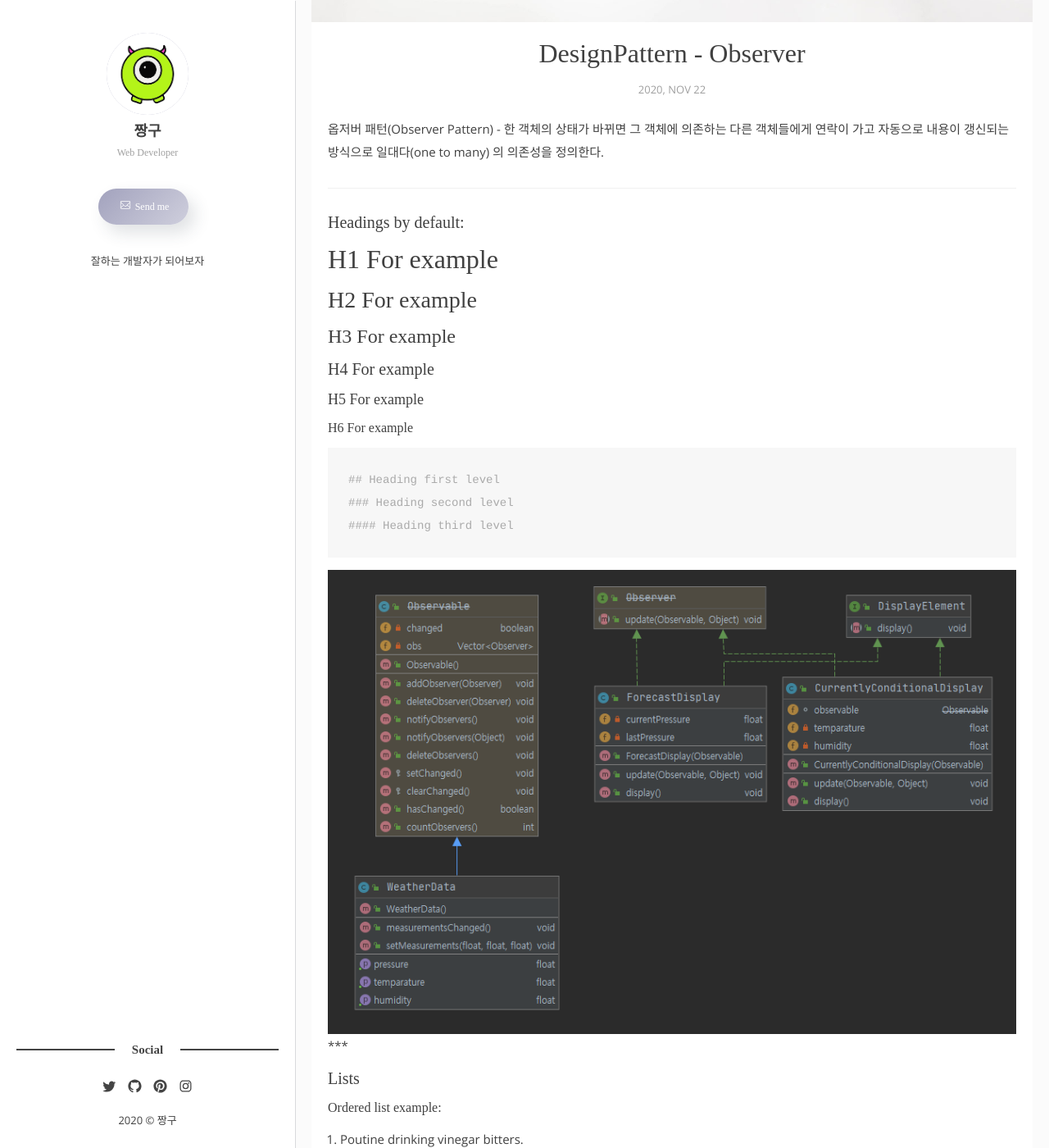
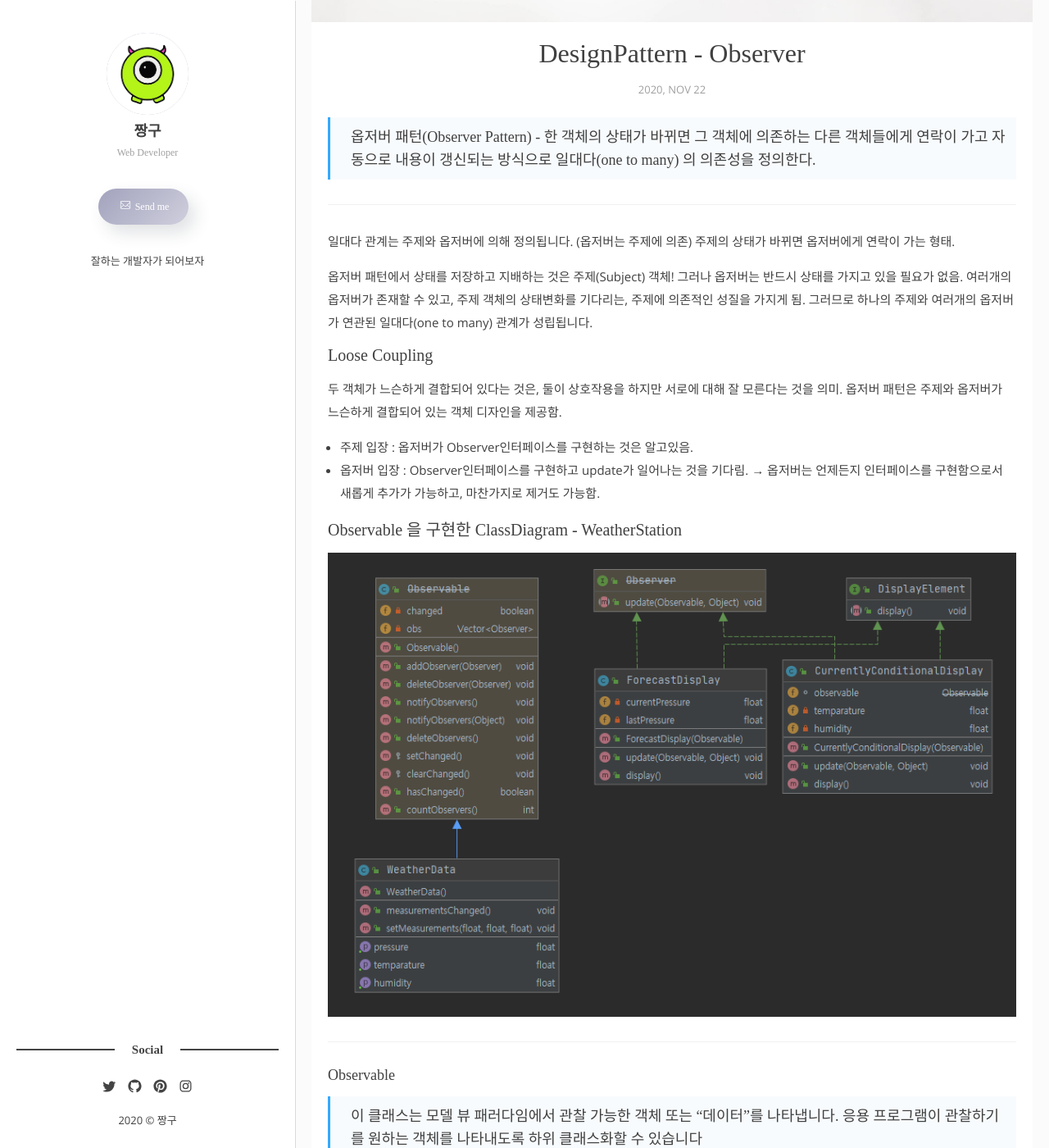
Before and after one commit to JJangu9870/JJangu9870.github.io, a Jekyll site: the page built from _posts/2020-11-22-DesignPattern-Observer.markdown, in a window 1280 px wide and 1400 px high, scrolled down 486 px. Shown: the whole window at 82% size. Built offline with Jekyll 4.4.1, drawn with Linux system fonts in a browser that asks for light colours; some web fonts are replaced; comment, search, counter and statistics services are not loaded; some of the changed text lies outside the part shown.

Commit message:
옵저버 패턴 중간커밋

```diff
--- a/_posts/2020-11-22-DesignPattern-Observer.markdown
+++ b/_posts/2020-11-22-DesignPattern-Observer.markdown
@@ -6,29 +6,70 @@ date: 2020-11-22 10:00:00 +0900
 tags:
 categories: DesignPattern
 ---
-옵저버 패턴(Observer Pattern) - 한 객체의 상태가 바뀌면 그 객체에 의존하는 다른 객체들에게 연락이 가고 자동으로 내용이 갱신되는 방식으로 일대다(one to many) 의 의존성을 정의한다.
+> 옵저버 패턴(Observer Pattern) - 한 객체의 상태가 바뀌면 그 객체에 의존하는 다른 객체들에게 연락이 가고 자동으로 내용이 갱신되는 방식으로 일대다(one to many) 의 의존성을 정의한다.
 
 ***
 
-#### Headings by default:
+일대다 관계는 주제와 옵저버에 의해 정의됩니다. (옵저버는 주제에 의존)
+주제의 상태가 바뀌면 옵저버에게 연락이 가는 형태.
 
-# H1 For example
-## H2 For example
-### H3 For example
-#### H4 For example
-##### H5 For example
-###### H6 For example
+옵저버 패턴에서 상태를 저장하고 지배하는 것은 주제(Subject) 객체!
+그러나 옵저버는 반드시 상태를 가지고 있을 필요가 없음. 여러개의 옵저버가 존재할 수 있고, 주제 객체의 상태변화를 기다리는,
+주제에 의존적인 성질을 가지게 됨. 그러므로 하나의 주제와 여러개의 옵저버가 연관된 일대다(one to many) 관계가 성립됩니다.
+
+#### Loose Coupling
+두 객체가 느슨하게 결합되어 있다는 것은, 둘이 상호작용을 하지만 서로에 대해 잘 모른다는 것을 의미.
+옵저버 패턴은 주제와 옵저버가 느슨하게 결합되어 있는 객체 디자인을 제공함.
+
+* 주제 입장 : 옵저버가 Observer인터페이스를 구현하는 것은 알고있음.
+* 옵저버 입장 : Observer인터페이스를 구현하고 update가 일어나는 것을 기다림.
+ → 옵저버는 언제든지 인터페이스를 구현함으로서 새롭게 추가가 가능하고, 마찬가지로 제거도 가능함.
+
+#### Observable 을 구현한 ClassDiagram - WeatherStation
+![]({{site.baseurl}}/images/ObserverPatten_diagram.png)
+
+***
+
+##### Observable
+> 이 클래스는 모델 뷰 패러다임에서 관찰 가능한 객체 또는 "데이터"를 나타냅니다. 응용 프로그램이 관찰하기를 원하는 객체를 나타내도록 하위 클래스화할 수 있습니다
 
 {% highlight markdown %}
-## Heading first level
-### Heading second level
-#### Heading third level
+import java.util.Observable;
+
+public class WeatherData extends Observable {
+    private float temparature;
+    private float humidity;
+    private float pressure;
+
+    public WeatherData(){}
+
+    public void measurementsChanged(){
+        setChanged(); // 1. 객체의 상태 변경 알림
+        notifyObservers(); //2. Observer들에게 push
+    }
+
+    public void setMeasurements(float temparature, float humidity, float pressure){
+        this.temparature = temparature;
+        this.humidity = humidity;
+        this.pressure = pressure;
+        measurementsChanged();
+    }
+
+    public float getTemparature(){
+        return temparature;
+    }
+
+    public float getHumidity(){
+        return humidity;
+    }
+
+    public float getPressure(){
+        return pressure;
+    }
+
+}
+
 {% endhighlight %}
-
-![]({{site.baseurl}}/images/ObserverPatten_diagram.png)
-***
-
-#### Lists
 
 ###### Ordered list example:
 
```
